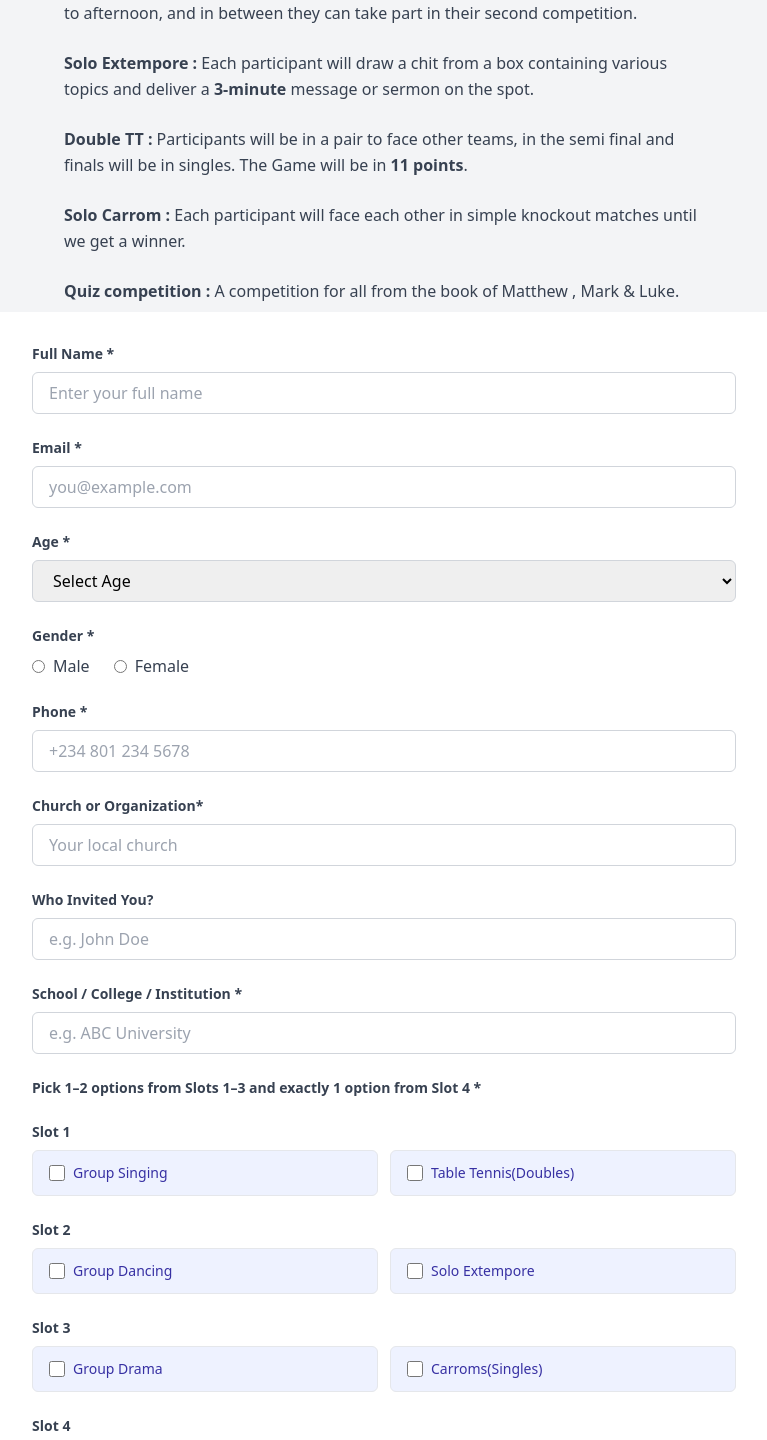
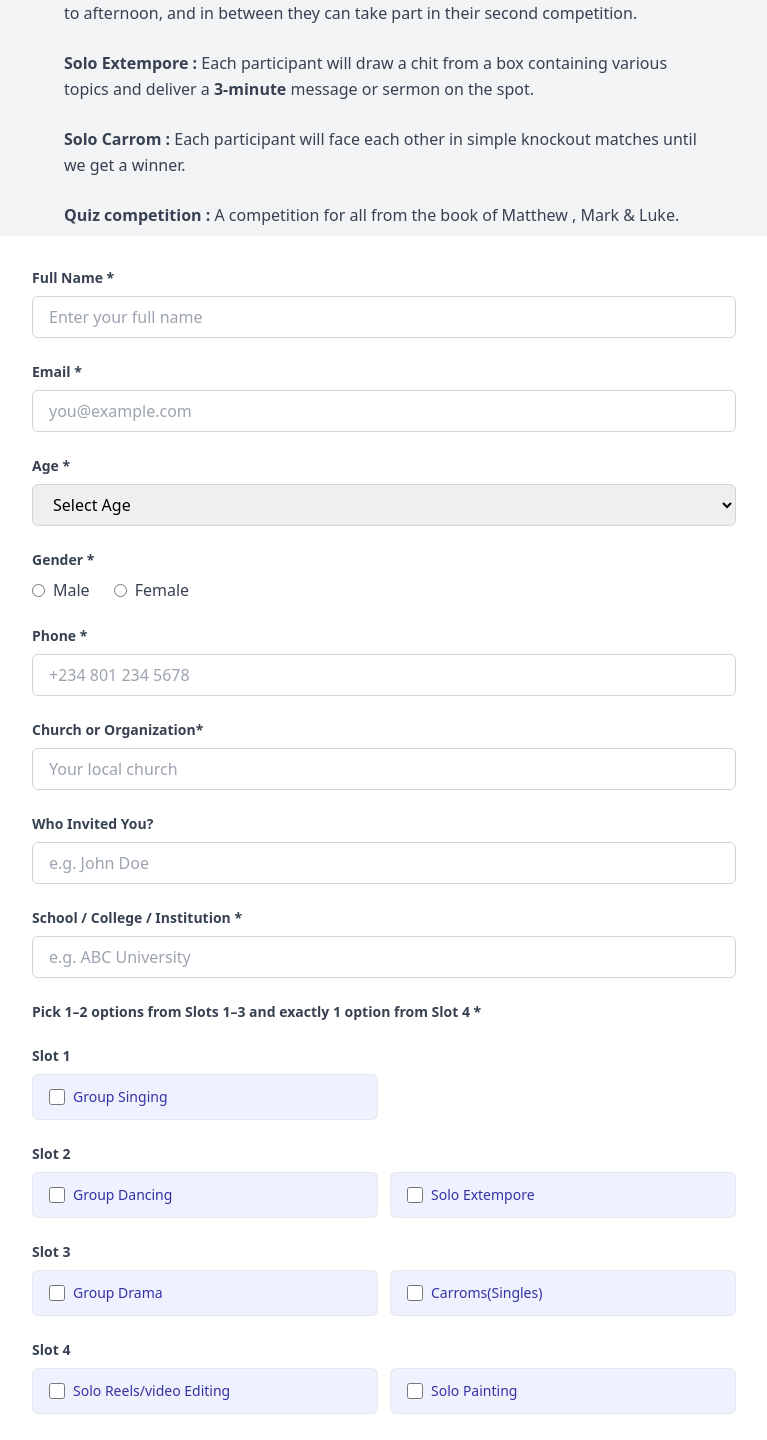
Before and after one commit to jeetOnGit/elevate, a React (Vite) app in the folder client/: page /form in a window 1280 px wide. Shown: the part 860-2300 px from the top of the page, without its empty margins (256-1023 px from the left). Built offline with nearby package versions, Linux system fonts and the light colour scheme.

Commit message:
updated slot

```diff
--- a/client/src/Components/SlotCheckboxGroup.jsx
+++ b/client/src/Components/SlotCheckboxGroup.jsx
@@ -2,7 +2,7 @@ import React, { useState, useEffect } from "react";
 
 const SlotCheckboxGroup = ({ onSelectionChange, resetSignal }) => {
   const slotOptions = {
-    slot1: ["Group Singing", "Table Tennis(Doubles)"],
+    slot1: ["Group Singing"],
     slot2: ["Group Dancing", "Solo Extempore"],
     slot3: ["Group Drama", "Carroms(Singles)"],
     slot4: ["Solo Reels/video Editing", "Solo Painting"],
--- a/client/src/CustomForm.jsx
+++ b/client/src/CustomForm.jsx
@@ -61,9 +61,9 @@ export default function App() {
     }
 
 
-    if (selectedOptions.length !== 2) {
-      toast.error("Please select exactly 2 activities (1 per slot).");
-      return;
+    if (selectedOptions.length < 2 || selectedOptions.length > 3) {
+  toast.error("Please select 2 or 3 activities (with at least 1 from Slot 4).");
+  return;
     }
 
     // Check if image is uploaded
@@ -174,9 +174,6 @@ export default function App() {
                   </li>
                   <li className="">
                     <strong>Solo Extempore :</strong> Each participant will draw a chit from a box containing various topics and deliver a <strong>3-minute</strong> message or sermon on the spot.
-                  </li>
-                  <li className="">
-                    <strong>Double TT :</strong> Participants will be in a pair to face other teams, in the semi final and finals will be in singles. The Game will be in <strong>11 points</strong>.
                   </li>
                   <li className="">
                     <strong>Solo Carrom :</strong> Each participant will face each other in simple knockout matches until we get a winner.
```
